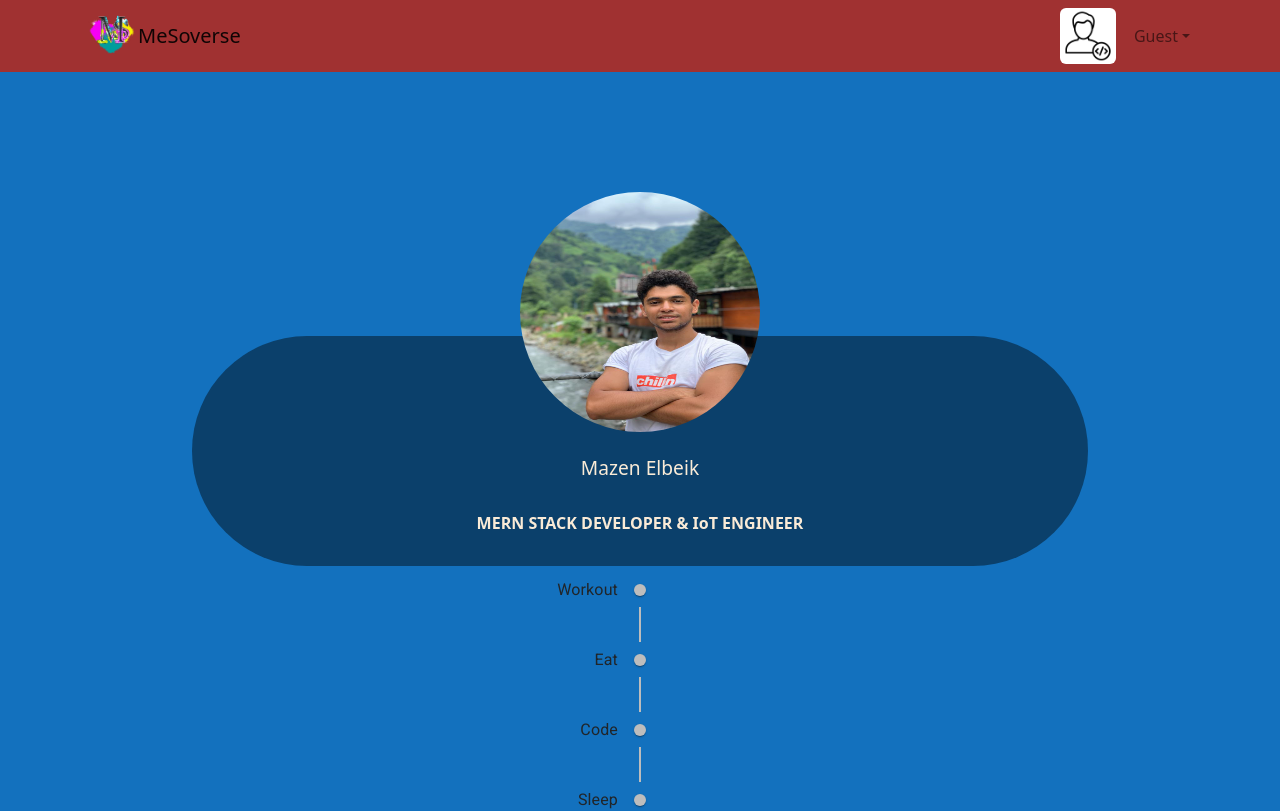
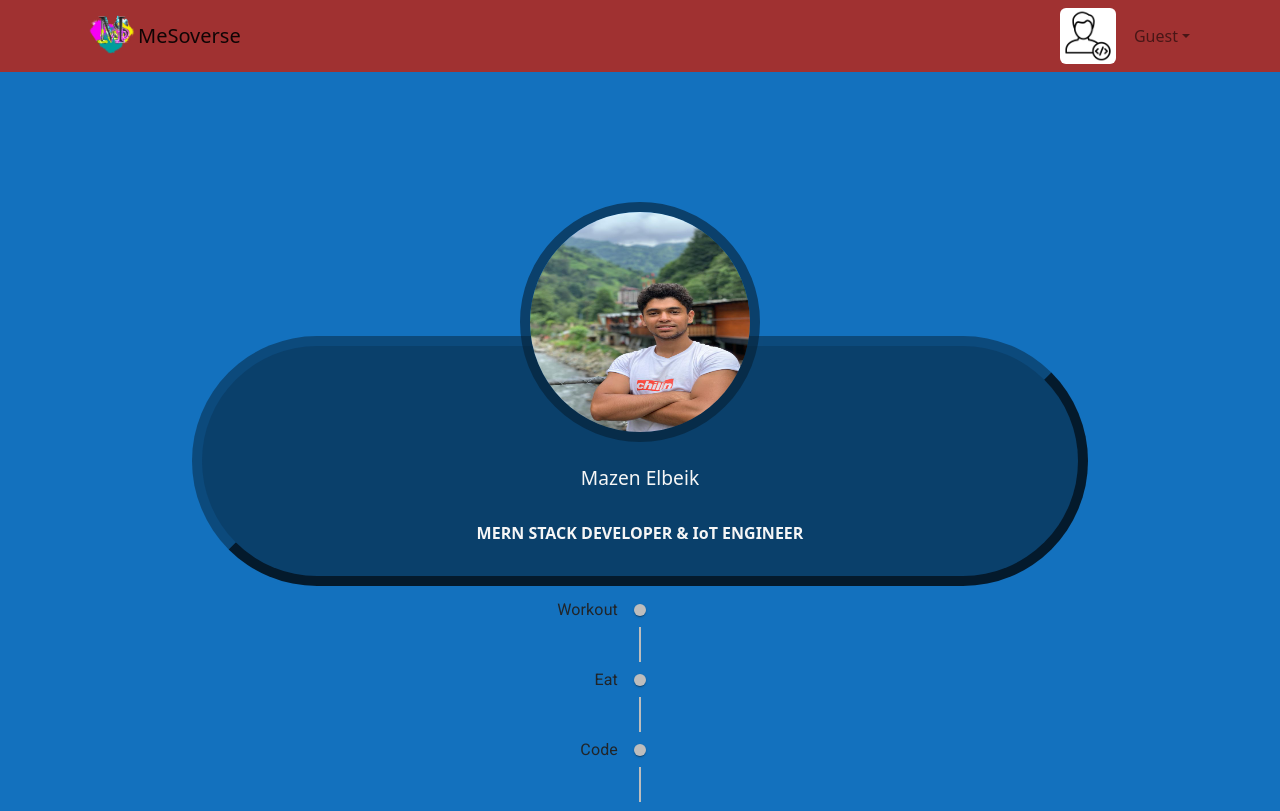
Before and after one commit to mazenbeik1/Login-component, a React (Vite) app: page /portofolio in a window 1280 px wide. Shown: the top 811 px of the page. Built offline with nearby package versions, Linux system fonts and the light colour scheme.

Commit message:
Update Portofolio.scss

```diff
--- a/src/cmps/Portofolio/Portofolio.scss
+++ b/src/cmps/Portofolio/Portofolio.scss
@@ -13,7 +13,11 @@
     margin: auto;
     // margin-top: 20px;
     margin-bottom: 0px !important;
-    transform: translate(0,120px);
+    transform: translate(0,130px);
+    border-width: 10px;
+    border-color: rgba(6, 31, 52, 0.591);
+    // border-style: outset;
+
     // width: 20em;
     // border-radius: 1000px;
 }
@@ -21,7 +25,7 @@
 .title{
     border-radius: 100PX;
     background-color: rgba(6, 31, 52, 0.591);
-    color: antiquewhite;
+    color: rgb(246, 246, 246);
     display: inline-block;
     // margin: auto;
     width: fit-content;
@@ -30,6 +34,10 @@
     padding: 15px;
     padding-top: 120px !important;
     border-radius: 1000px;
+    // box-shadow: 10px 10px 10px rgba(6, 31, 52, 0.591);
+    border-color: rgba(6, 31, 52, 0.591);
+    border-width: 10px;
+    border-style: outset ;
     // transform: translate(0,20px);
 }
 
```
